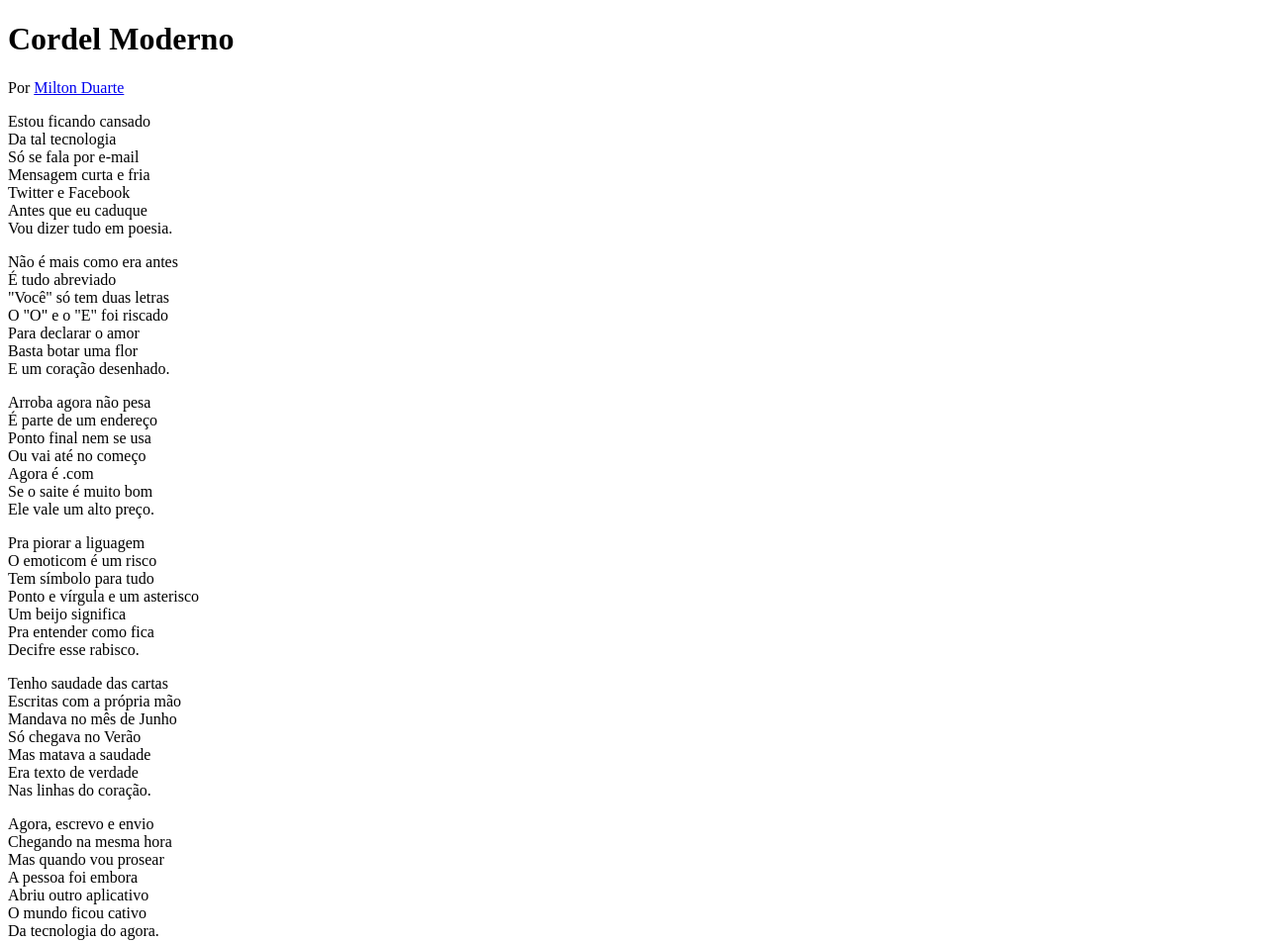
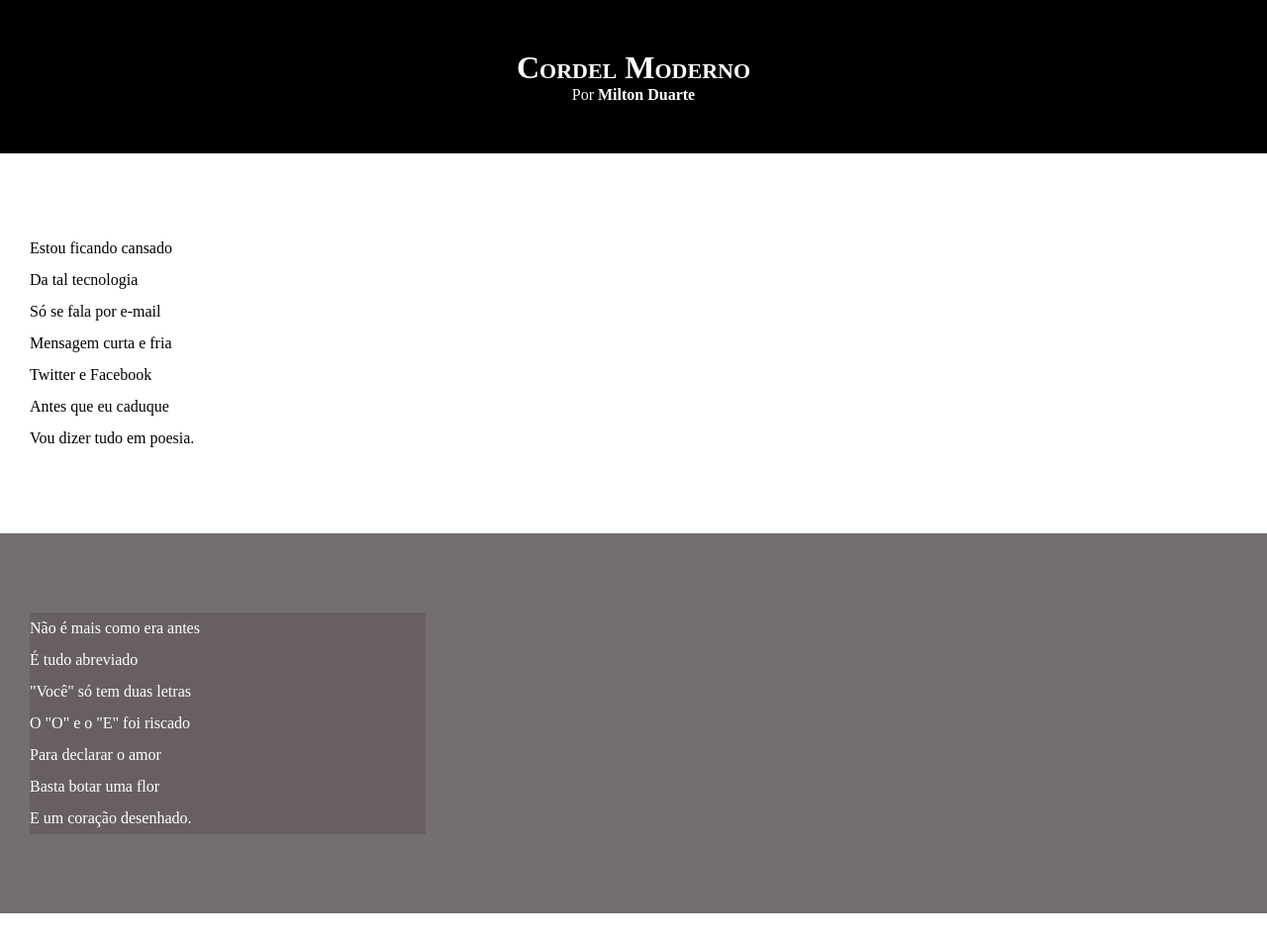
Before and after one commit to Oliveirraz/html-css, a plain HTML site: page desafios/desafio12/index.html in a window 1280 px wide. Shown: the top 953 px of the page at 99% size. Drawn offline with Linux system fonts and the light colour scheme.

Commit message:
atualizei estilos do textos

```diff
--- a/desafios/desafio12/estilo/sttyle.css
+++ b/desafios/desafio12/estilo/sttyle.css
@@ -1 +1,57 @@
 @charset "UTF-8";
+
+*{
+    margin: 0px;
+    padding: 0px;
+}
+html, body{
+    min-height: 100vh;
+    background-color: darkgray;
+}
+header{
+    background-color: black;
+    color: white;
+    text-align: center;
+}
+header > h1{
+    padding-top: 50px;
+    font-variant: small-caps;
+
+}
+header > p{
+    padding-bottom: 50px;
+}
+header a, footer a{
+    color: white;
+    text-decoration: none;
+    font-weight: bolder;
+}
+header a:hover, footer a:hover{
+    text-decoration: underline;
+}
+
+section{
+    padding-top: 10vh;
+    padding-bottom: 10vh;
+    line-height: 2em;
+    padding-left: 30px;
+}
+section.normal{
+    background-color: white;
+    color: black;
+}
+
+section.imagem{
+    background-color: rgb(117, 110, 110);
+    color: white;
+}
+section.imagem > p{
+    width: 400px;
+    background-color: rgb(104, 96, 96);
+}
+footer{
+    background-color: black;
+    color: white;
+    text-align: center;
+    padding: 10px;
+}
--- a/desafios/desafio12/index.html
+++ b/desafios/desafio12/index.html
@@ -14,7 +14,7 @@
             </p>
         </header>
 
-    <section>
+    <section class="normal">
         <p>
             Estou ficando cansado<br>
             Da tal tecnologia<br>
@@ -27,7 +27,7 @@
     </section>
 
 
-    <section>
+    <section class="imagem">
         <p>
             Não é mais como era antes<br>
             É tudo abreviado<br>
@@ -40,7 +40,7 @@
     </section>
 
 
-    <section>
+    <section class="normal">
         <p>
             Arroba agora não pesa<br>
             É parte de um endereço<br>
@@ -63,7 +63,7 @@
     </section>
 
 
-    <section>
+    <section class="imagem">
         <p>
             Tenho saudade das cartas<br>
             Escritas com a própria mão<br>
@@ -76,7 +76,7 @@
     </section>
 
 
-    <section>
+    <section class="normal">
         <p>
             Agora, escrevo e envio<br>
             Chegando na mesma hora<br>
```
